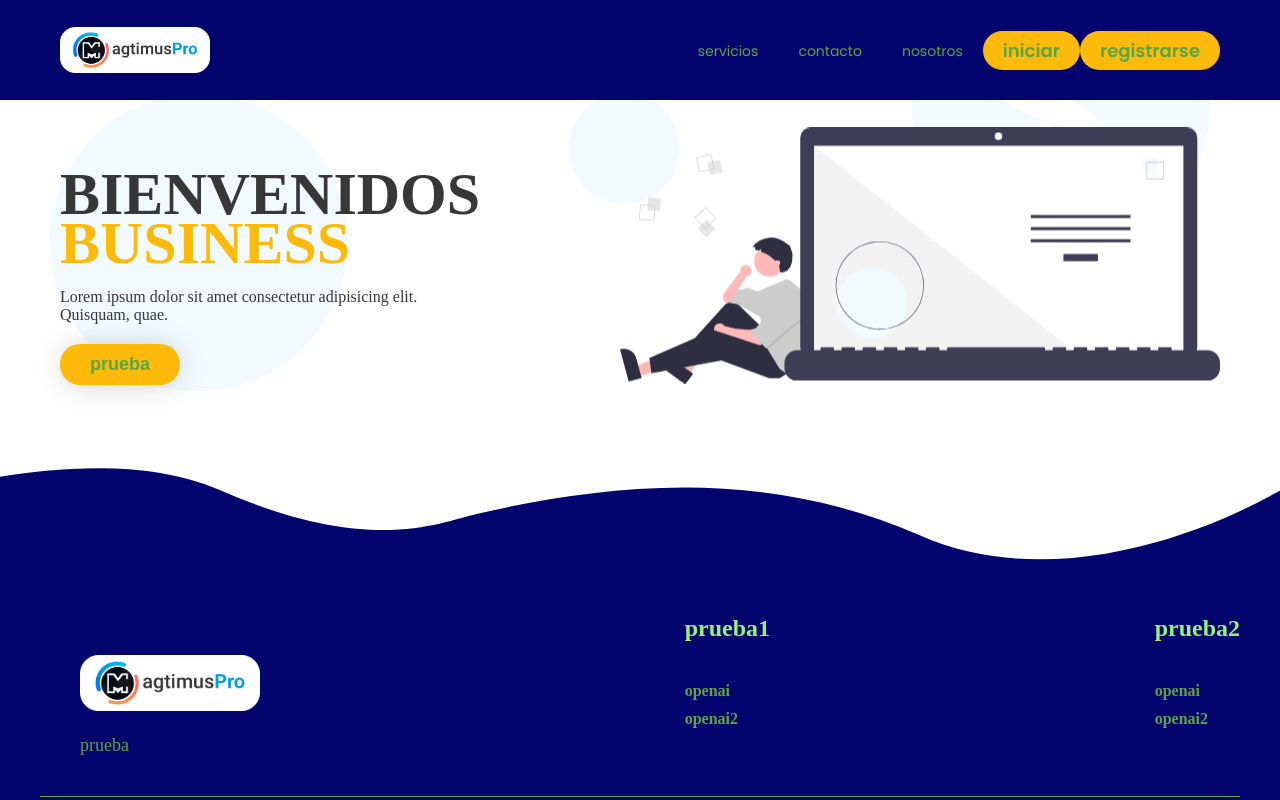
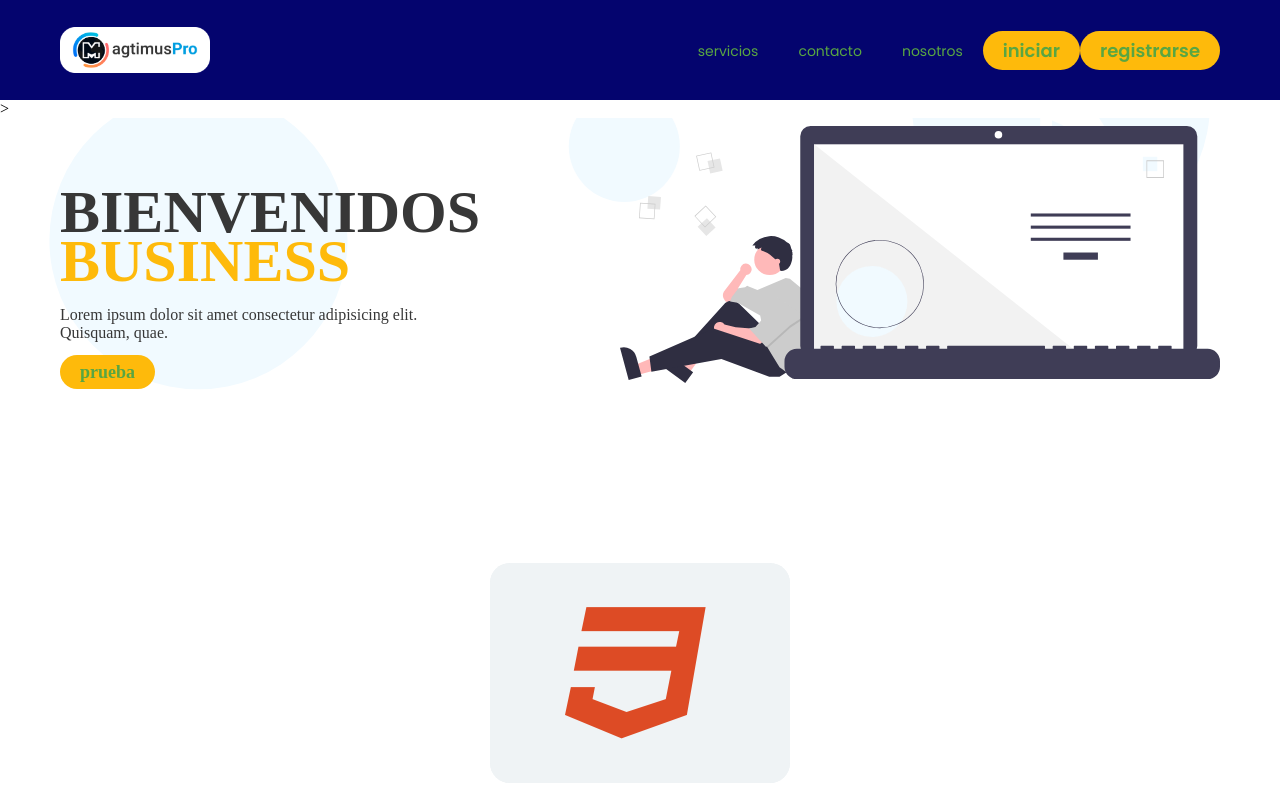
Before and after one commit to jose8991/artigence-tecnologia, a Vue app: page / in a window 1280 px wide. Shown: the top 800 px of the page. Built offline with nearby package versions, Linux system fonts and the light colour scheme.

Commit message:
corregir bucle

```diff
--- a/public/index.html
+++ b/public/index.html
@@ -6,6 +6,7 @@
     <meta name="viewport" content="width=device-width,initial-scale=1.0">
     <link rel="icon" href="<%= BASE_URL %>favicon.ico">
     <title><%= htmlWebpackPlugin.options.title %></title>
+    <script src="https://kit.fontawesome.com/41bcea2ae3.js" crossorigin="anonymous"></script>
   </head>
   <body>
     <noscript>
--- /dev/null
+++ b/src/components/CardsService.vue
@@ -0,0 +1,16 @@
+<template>
+
+    <div class="body__page">
+        <cardsPrincipal/>
+    </div>
+
+</template>
+
+<script setup>
+import cardsPrincipal from '@/components/organisms/cardsPrincipal.vue';
+
+</script>
+
+<style scoped>
+
+</style>
--- a/src/components/ComponentePortada.vue
+++ b/src/components/ComponentePortada.vue
@@ -1,6 +1,10 @@
 <template>
     <div class="container__all">
         <div class="cover">
+            <!-- inicio -->
+            <div class="bg_color"></div>>
+            <!-- final -->
+
             <div class="container__cover">
                 <div class="container__info">
                     <h1>BIENVENIDOS</h1>
@@ -19,7 +23,7 @@
 </template>
 
 <script setup>
-import BotonGeneral from '@/components/atoms/BotonGeneral.vue';
+import BotonGeneral from '@/components/atoms/BotonHeader.vue';
 </script>
 
 <style scoped>
--- /dev/null
+++ b/src/components/molecules/MoleculaCards.vue
@@ -0,0 +1,153 @@
+<template>
+    <div class="card c1">
+        <div class="icon">
+            <i :class="icono"></i>
+        </div>
+        <div class="info__description">
+            <p>{{descripcion}}</p>
+                <BotonPrincipal :title="title" :link="link"/>
+        </div>
+    </div>
+
+</template>
+
+<script setup>
+import { defineProps } from 'vue';
+import BotonPrincipal from '@/components/atoms/BotonHeader.vue'
+defineProps({
+    icono: String,
+    descripcion: String,
+    title: String,
+    link: String
+})
+
+</script>
+
+<style scoped>
+    .card {
+    width: 300px;
+    position: relative;
+    margin: 20px;
+    font-family: 'Poppins', sans-serif;
+    transition: all 300ms;
+    border-radius: 20px;
+}
+
+.card:hover {
+    box-shadow: 1px 1px 20px -10px #20202049;
+}
+
+.card:hover .info__description {
+    margin-top: 0;
+    border-radius: 0px 0px 20px 20px;
+
+}
+
+.card:hover .icon {
+    margin-top: -110px;
+    border-radius: 20px 20px 0px 0px;
+}
+
+.icon {
+    width: 100%;
+    height: 220px;
+    background: #EFF3F5;
+    padding: 20px;
+    display: flex;
+    justify-content: center;
+    align-items: center;
+    position: relative;
+    z-index: 1;
+    transition: all 400ms cubic-bezier(0.5, 0, 0, 1);
+    border-radius: 20px;
+}
+
+.icon i {
+    font-size: 150px;
+    color: #fff;
+    transition: all 400ms cubic-bezier(0.5, 0, 0, 1);
+}
+
+.info__description {
+    width: 100%;
+    height: 220px;
+    color: #474747;
+    background: #EFF3F5;
+    padding: 20px;
+    margin-top: -220px;
+    transition: all 400ms cubic-bezier(0.5, 0, 0, 1);
+    border-radius: 20px;
+}
+
+.info__description p {
+    font-size: 14px;
+    margin-top: 10px;
+    display: -webkit-box;
+    display: -moz-box;
+    display: box;
+    -webkit-box-orient: vertical;
+    -moz-box-orient: vertical;
+    box-orient: vertical;
+    -webkit-line-clamp: 5;
+    line-clamp: 5;
+    overflow: hidden;
+}
+
+.info__description input {
+    margin-top: 20px;
+    padding: 10px 40px;
+    background: #2196f3;
+    color: white;
+    font-weight: 500;
+    font-size: 14px;
+    cursor: pointer;
+    border: none;
+    border-radius: 20px;
+    box-shadow: 1px 1px 30px -5px #20202049;
+    transition: box-shadow 300ms;
+}
+
+.info__description input:hover {
+    box-shadow: 1px 1px 30px -5px #20202070;
+}
+
+
+
+.c1:hover .icon {
+    background: #DD4B25;
+}
+
+.c1 .icon i {
+    color: #DD4B25;
+}
+
+.c1:hover .icon i {
+    color: #fff;
+}
+
+
+.c2:hover .icon {
+    background: #146EB0;
+}
+
+.c2 .icon i {
+    color: #146EB0;
+}
+
+.c2:hover .icon i {
+    color: #fff;
+}
+
+
+.c3:hover .icon {
+    background: #E8B600;
+}
+
+.c3 .icon i {
+    color: #E8B600;
+}
+
+.c3:hover .icon i {
+    color: #fff;
+}
+</style>
--- /dev/null
+++ b/src/components/organisms/cardsPrincipal.vue
@@ -0,0 +1,25 @@
+<template>
+    <div class="container__card" v-for="card in cards" :key="card">
+        <MoleculaCard :icono="card.icono" :descripcion="card.descripcion"
+        :title="card.title" :link="card.link"/>
+    </div>
+</template>
+
+<script setup>
+import MoleculaCard from '@/components/molecules/MoleculaCards.vue';
+import datos from '@/data/lista-cards.json'
+const cards = datos;
+</script>
+
+<style scoped>
+.container__card {
+    max-width: 1200px;
+    padding: 20px;
+    padding-bottom: 40px;
+    margin: auto;
+    margin-top: 60px;
+    display: flex;
+    flex-wrap: wrap;
+    justify-content: center
+}
+</style>
--- /dev/null
+++ b/src/data/lista-cards.json
@@ -0,0 +1,20 @@
+[
+    {
+        "icono":"fab fa-css3",
+        "descripcion":"El uso de la inteligencia artificial en las publicaciones de redes sociales tiene muchas ventajas. La inteligencia artificial puede ayudar a los usuarios de redes sociales a encontrar contenido relevante y de mayor calidad.La inteligencia artificial también puede ayudar a las empresas a mejorar la calidad de sus publicaciones de redes sociales y a aumentar el alcance de sus mensajes",
+        "titulo":"ir al servicio",
+        "link":"http://localhost:8080/publicaciones"
+    },
+    {
+        "icono":"fab fa-js-square",
+        "descripcion":"El uso de la inteligencia artificial en las publicaciones de redes sociales tiene muchas ventajas. La inteligencia artificial puede ayudar a los usuarios de redes sociales a encontrar contenido relevante y de mayor calidad.La inteligencia artificial también puede ayudar a las empresas a mejorar la calidad de sus publicaciones de redes sociales y a aumentar el alcance de sus mensajes",
+        "titulo":"ir al servicio",
+        "link":"http://localhost:8080/publicaciones"
+    },
+    {
+        "icono":"fab fa-html5",
+        "descripcion":"El uso de la inteligencia artificial en las publicaciones de redes sociales tiene muchas ventajas. La inteligencia artificial puede ayudar a los usuarios de redes sociales a encontrar contenido relevante y de mayor calidad.La inteligencia artificial también puede ayudar a las empresas a mejorar la calidad de sus publicaciones de redes sociales y a aumentar el alcance de sus mensajes",
+        "titulo":"ir al servicio",
+        "link":"http://localhost:8080/publicaciones"
+    }
+]
--- a/src/views/VistaPrincipal.vue
+++ b/src/views/VistaPrincipal.vue
@@ -1,6 +1,7 @@
 <template>
     <HeaderFinal/>
     <PortadaPrincipal/>
+    <CardPrincipal/>
     <FooterPrincipal/>
 </template>
 
@@ -9,12 +10,14 @@
 import HeaderFinal from '@/components/ComponenteHeader.vue'
 import PortadaPrincipal from '@/components/ComponentePortada.vue'
 import FooterPrincipal from '@/components/ComponenteFooter.vue'
+import CardPrincipal from '@/components/CardsService.vue'
 
 export default {
   components: {
     FooterPrincipal,
     PortadaPrincipal,
     HeaderFinal,
+    CardPrincipal
   }
 }
 </script>
```
Also changed, not shown: src/assets/Images/wd1.svg (added).
